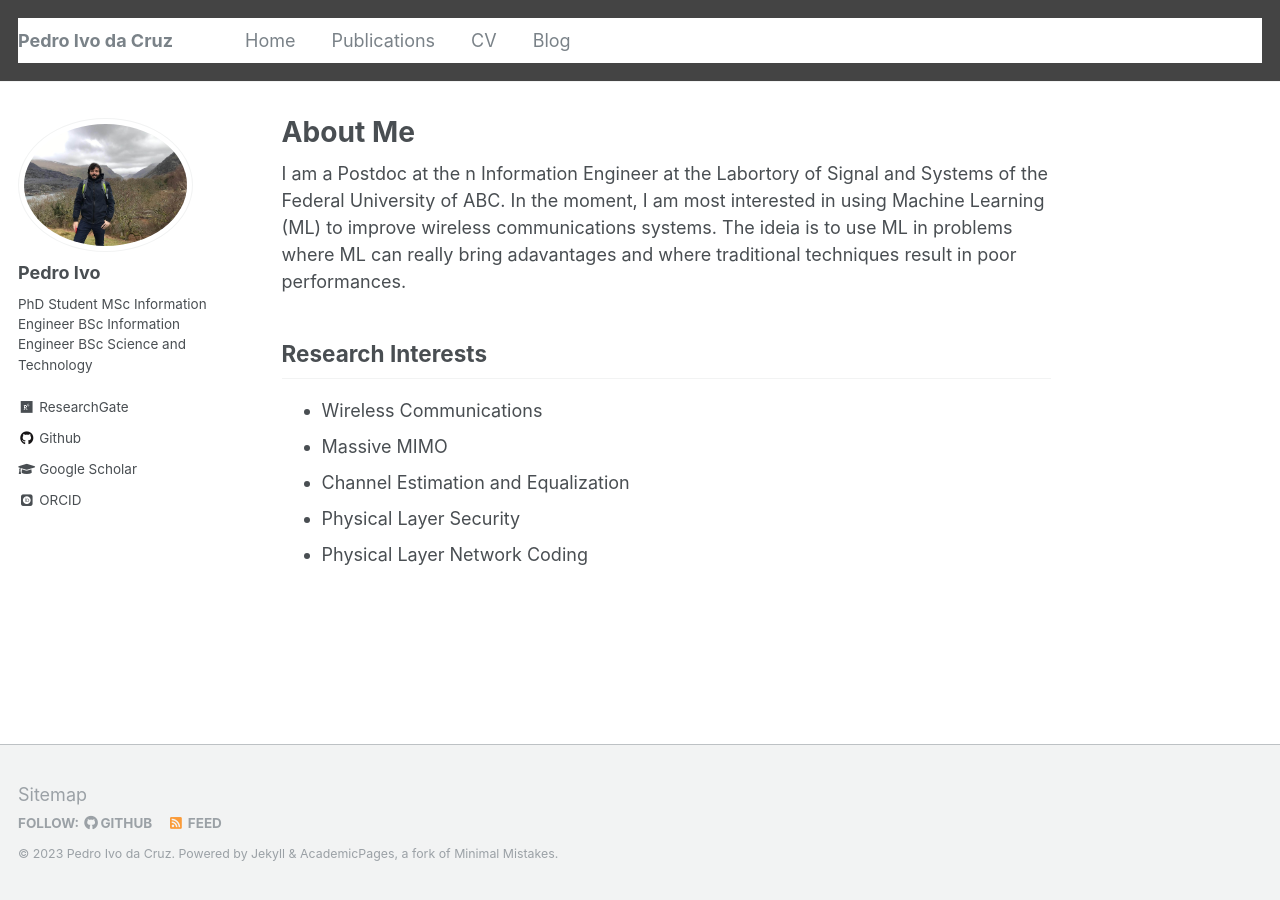
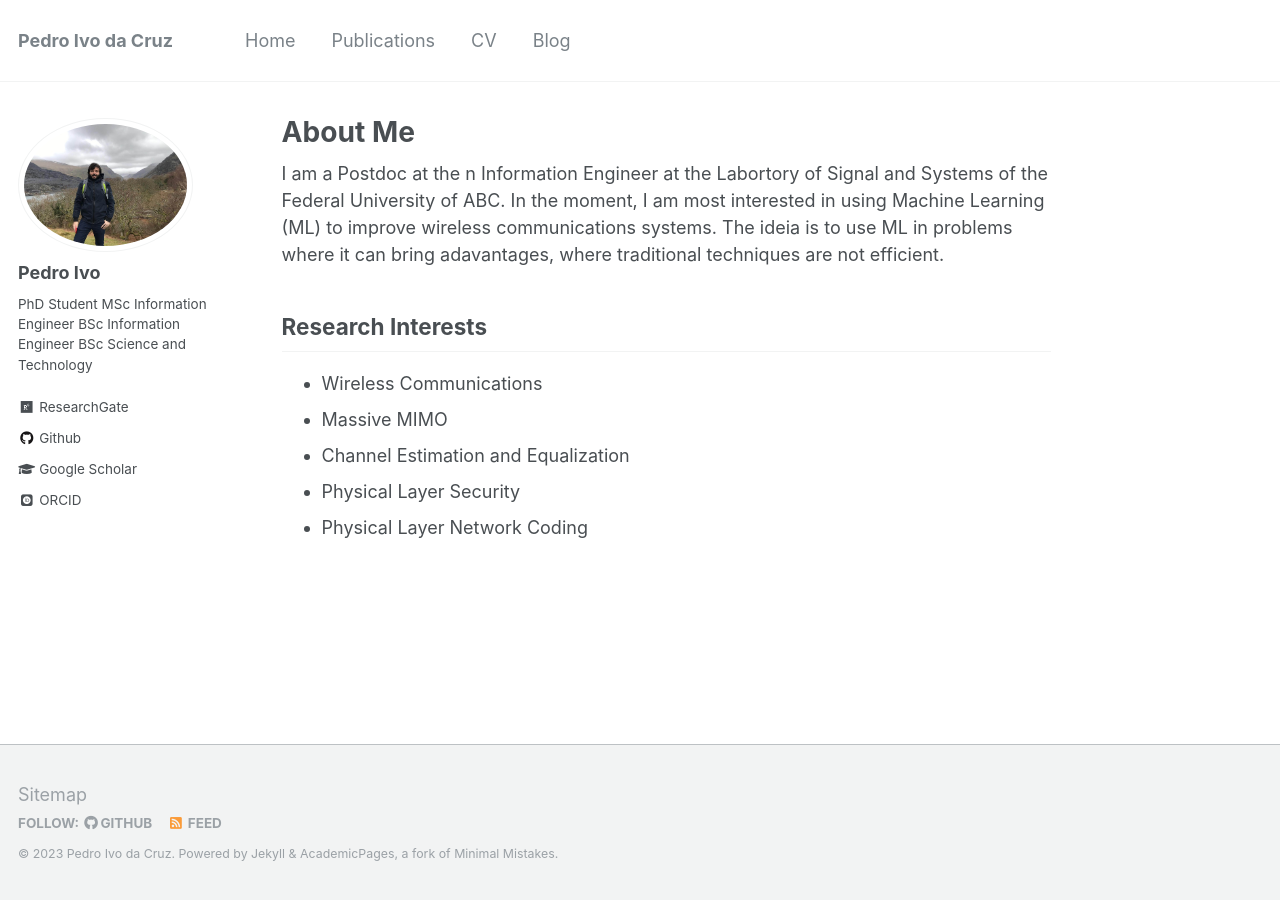
Before and after one commit to pedroidc/pedroidc.github.io, a Jekyll site: the page built from _pages/about.md, in a window 1280 px wide. Built offline with Jekyll 4.4.1, drawn with Linux system fonts in a browser that asks for light colours; some web fonts are replaced.

Commit message:
Update BIO and background color

```diff
--- a/_pages/about.md
+++ b/_pages/about.md
@@ -10,7 +10,7 @@ redirect_from:
 
 I am a Postdoc at the n Information Engineer at the Labortory of Signal and Systems of the Federal University of ABC.
 In the moment, I am most interested in using Machine Learning (ML) to improve wireless communications systems.
-The ideia is to use ML in problems where ML can really bring adavantages and where traditional techniques result in poor performances.
+The ideia is to use ML in problems where it can bring adavantages, where traditional techniques are not efficient.
 
 
 
--- a/_sass/_masthead.scss
+++ b/_sass/_masthead.scss
@@ -10,7 +10,7 @@
   -webkit-animation-delay: 0.15s;
           animation-delay: 0.15s;
   z-index: 20;
-  background-color: #444444;
+  $background-color: #444444;
 
   &__inner-wrap {
     @include container;
```
